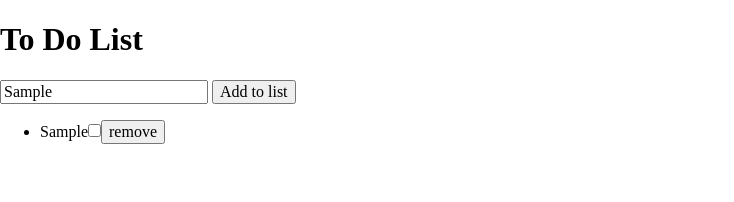
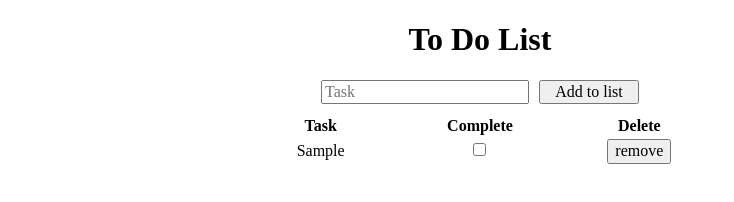
Before and after one commit to max1755/JavaScriptAssignment3, a plain HTML site: page index.html in a window 1280 px wide. Both pictures are taken after typing "Sample" into the empty fields and a click on the button "Add to list". Shown: the whole page, without its empty margins (0-734 px from the left). Drawn offline with Linux system fonts and the light colour scheme.

Commit message:
change to table

```diff
--- a/css/styles.css
+++ b/css/styles.css
@@ -0,0 +1,30 @@
+body{
+    width:75%;
+    display:flex;
+    flex-direction: column;
+    align-items: center;
+}
+
+.container{
+    display:flex;
+    gap: 10px;
+}
+
+#input{
+    width: 200px;
+}
+
+#submit{
+    width: 100px;
+}
+
+table {
+    table-layout: fixed;
+    width: 50%;
+    margin-top: 10px;
+  }
+  td {
+    width: 25%;
+    text-align: center;
+    vertical-align: middle;
+  }
--- a/index.html
+++ b/index.html
@@ -11,11 +11,18 @@
 <body>
     <h1>To Do List</h1>
 
-    <input type="text" id="input" name="input">
+    <div class = "container">
+    <input type="text" id="input" name="input" placeholder="Task">
     <input type="button" id="submit" value="Add to list">
+    </div>
 
-    <div id="list">
-        <ul></ul>
-    </div>
+    <table>
+        <tr>
+            <th>Task</th>
+            <th>Complete</th>
+            <th>Delete</th>
+        </tr>
+    </table>
+
 </body>
 </html>
--- a/js/main.js
+++ b/js/main.js
@@ -1,27 +1,47 @@
 const input = document.getElementById("input");
 const submit = document.getElementById("submit");
-const list = document.querySelector("ul");
+const list = document.querySelector("table");
 
 submit.addEventListener("click", function(){
-    const listItem = document.createElement("li"); //the new item to add to the list of to-do's
 
-    const checkBox = document.createElement("INPUT"); //creating the checkbox for each item
+    const itemRow = document.createElement("tr"); //row for new item
+    const itemString = "" + input.value; //capturing input field text
+
+    if (!itemString) //if string is empty don't bother making cell, nothing entered
+    {
+
+    }else{
+
+    const td1 = document.createElement("td"); //cell for text
+    const td2 = document.createElement("td"); //cell for checkbox
+    const td3 = document.createElement("td"); //cell for delete button
+
+    //creating the checkbox for each item
+    const checkBox = document.createElement("INPUT");
     checkBox.setAttribute("type", "checkbox");
-
     checkBox.addEventListener("change", function(){
-        listItem.style.textDecoration === "line-through" ? listItem.style.textDecoration = ""
-        : listItem.style.textDecoration = "line-through"; //ternary condition for checking un-checking items
+        td1.style.textDecoration === "line-through" ? td1.style.textDecoration = ""
+        : td1.style.textDecoration = "line-through"; //ternary condition for checking un-checking items
     })
 
+    //Creating delete button
     const deleteMe = document.createElement("INPUT"); //creating a way to remove the item
     deleteMe.setAttribute("type", "button");
     deleteMe.setAttribute("value", "remove");
+    deleteMe.addEventListener("click", function(){
+    list.removeChild(itemRow);
+    })
 
-    deleteMe.addEventListener("click", function(){
-    list.removeChild(listItem);})
+    //Adding the new creation to the table
+    td1.textContent = itemString;
+    td2.appendChild(checkBox);
+    td3.appendChild(deleteMe);
 
-    listItem.textContent = input.value; //adding the new item to the list
-    listItem.appendChild(checkBox);
-    listItem.appendChild(deleteMe);
-    list.appendChild(listItem);
+    itemRow.appendChild(td1);
+    itemRow.appendChild(td2);
+    itemRow.appendChild(td3);
+    list.appendChild(itemRow);
+
+    input.value = "";
+    }
 })
```
